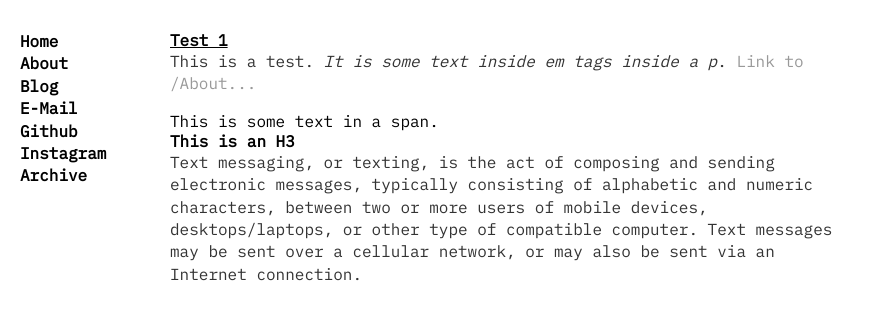
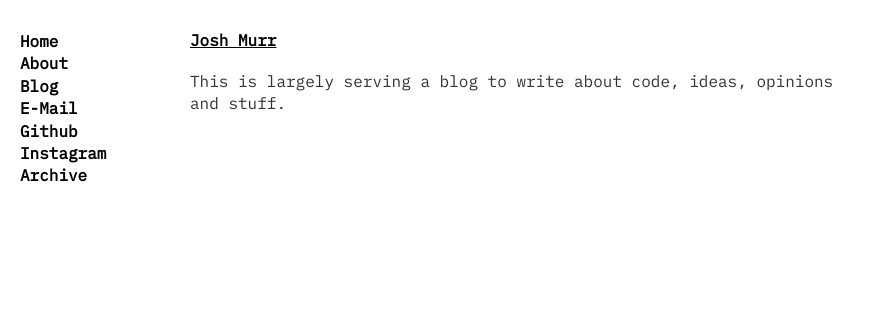
Before and after one commit to joshmurr/joshmurr.github.io, a Jekyll site: the page built from index.html, in a window 1280 px wide. Shown: the top 320 px of the page, without its empty margins (0-875 px from the left). Built offline with Jekyll 4.4.1, drawn with Linux system fonts in a browser that asks for light colours.

Commit message:
it begins

```diff
--- a/archive/index.html
+++ b/archive/index.html
@@ -4,6 +4,7 @@ title: Josh Murr, Archive
 ---
 <ul>
     <li><a href="http://joshmurr.tumblr.com/">Tumblr</a></li>
+    <li><a href="http://joshmurr.wordpress.com/">WordPress</a></li>
     <li><a href="https://www.flickr.com/photos/josh_murr/">Flickr</a></li>
     <li><a href="http://stickerwall.tumblr.com/">Sticker Wall</a></li>
 </ul>
--- a/css/main.css
+++ b/css/main.css
@@ -6,7 +6,7 @@
 }
 .container {
     width: 60%;
-    padding: 30px 10px;
+    padding: 30px 30px;
 }
 
 .container .meta{
@@ -15,6 +15,8 @@
 
 .container img{
     margin: 1.4em 0em;
+    width: 60%;
+    display: block;
 }
 
 body {
--- a/index.html
+++ b/index.html
@@ -1,11 +1,8 @@
 ---
 layout: default
-title: Josh Murr, Test 1
+title: Josh Murr
 ---
-<!-- <div class="blurb">-->
-	<h1>Test 1</h1>
-	<p>This is a test. <em>It is some text inside em tags inside a p</em>. <a href="/about">Link to /About...</a></p>
-    <span>This is some text in a span.</span>
-    <h3>This is an H3</h3>
-    <p>Text messaging, or texting, is the act of composing and sending electronic messages, typically consisting of alphabetic and numeric characters, between two or more users of mobile devices, desktops/laptops, or other type of compatible computer. Text messages may be sent over a cellular network, or may also be sent via an Internet connection.</p>
-    <!-- </div>--><!-- /.blurb -->
+
+<h1>Josh Murr</h3>
+<br>
+<p>This is largely serving a blog to write about code, ideas, opinions and stuff.</p>
```
Also changed, not shown: _posts/2019-02-08-Imperial.md (deleted, +0 -21 lines), _posts/2019-02-15-hello-world.md (+3 -2 lines), about/index.html (+3 -6 lines).
